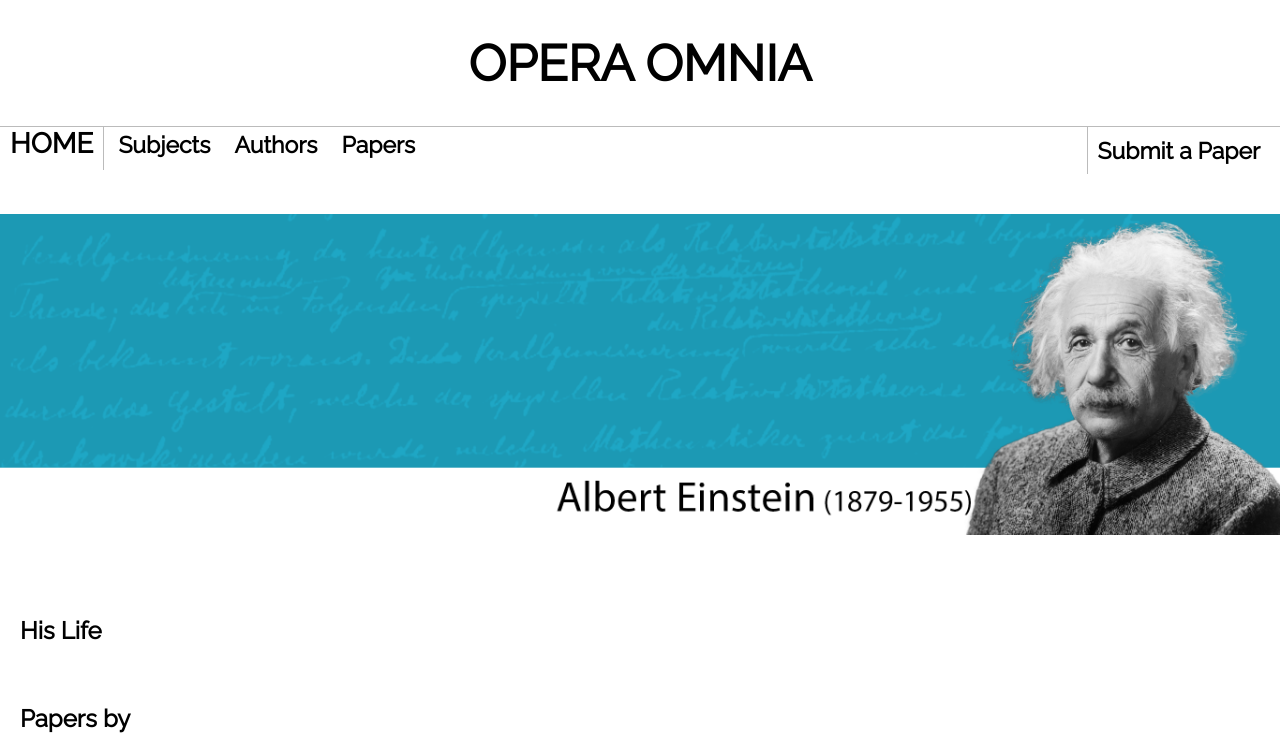
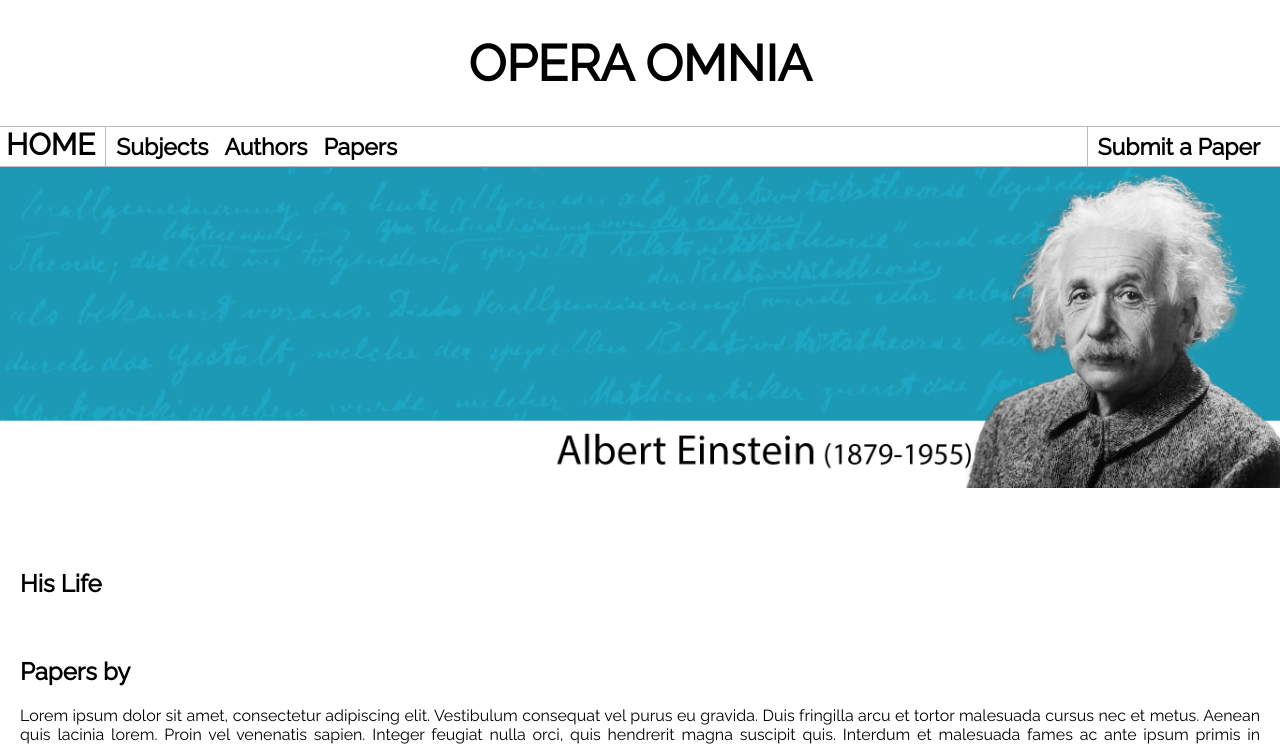
Before and after one commit to SerouxN/OperaOmnia, a PHP site: page /author.php?authid=1 in a window 1280 px wide. Shown: the top 745 px of the page. Run offline with PHP 8.4, Linux system fonts and the light colour scheme; data that the repository does not hold is empty.

Commit message:
Modified nav CSS

```diff
--- a/style.css
+++ b/style.css
@@ -52,6 +52,7 @@ nav ul
     margin: 0;
     padding: 0;
     overflow: hidden;
+    border-bottom: 1px solid #bbb;
     background-color: white;
     width: 100%;
     top:0;
@@ -64,7 +65,7 @@ nav ul li
 nav ul li a
 {
     font-size: 23px;
-    padding: 10px;
+    padding: 6px;
     color: black;
     text-decoration: none;
 }
@@ -81,7 +82,7 @@ nav ul li a:hover {
 #home
 {
     text-transform: uppercase;
-    font-size: 28px;
+    font-size: 30px;
     border-right: 1px solid #bbb;
     padding-right: 10px;
 }
@@ -89,7 +90,6 @@ nav ul li a:hover {
 {
     width:100%;
     padding: 0;
-    padding-top: 40px;
     overflow: hidden;
 }
 .sticky ul
```
